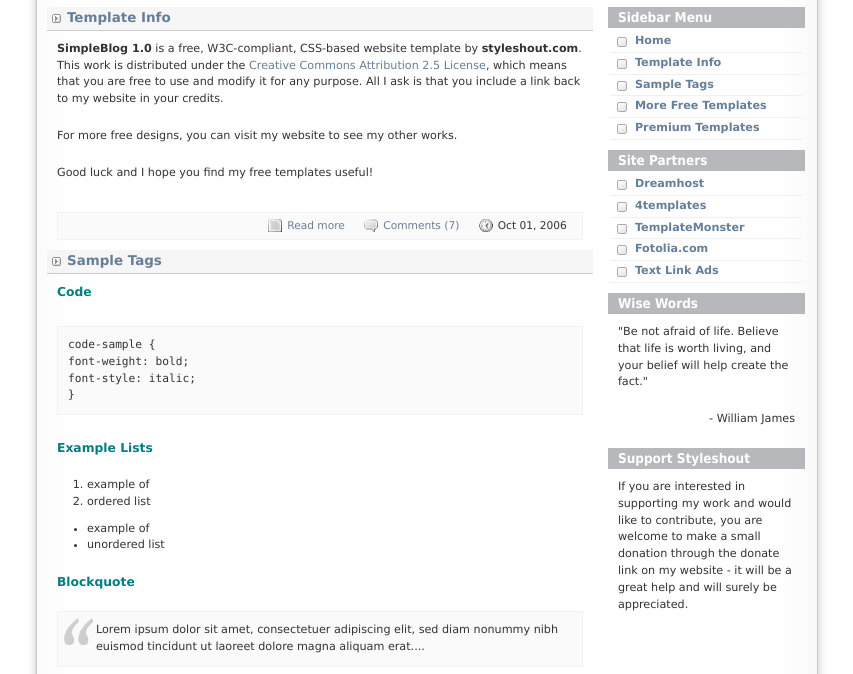
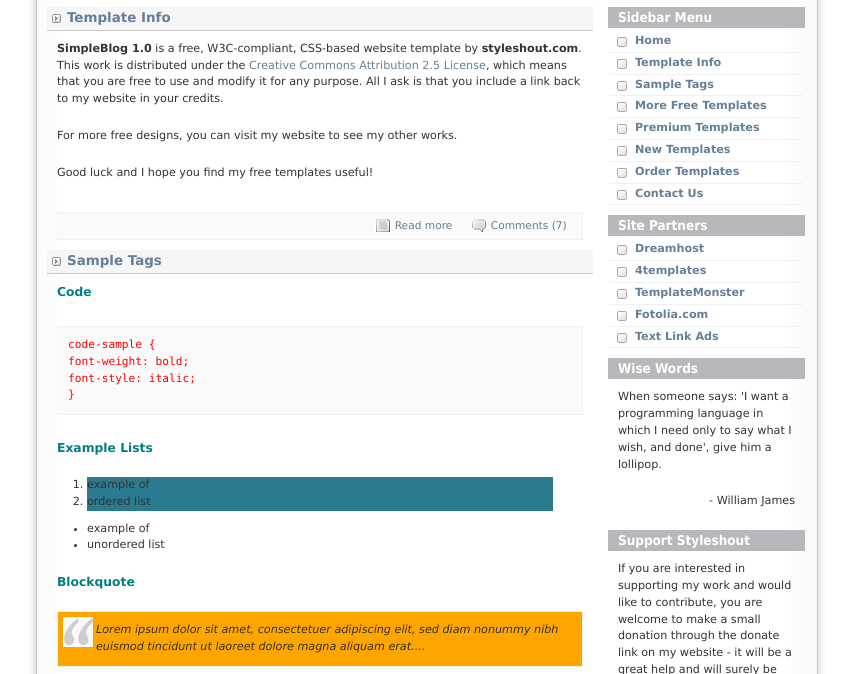
Before and after one commit to David-Coderfield/JQuery-Day-1-Brano-Dave, a plain HTML site: page Advanced/index.html in a window 1280 px wide. Shown: the part 129-803 px from the top of the page, without its empty margins (214-1067 px from the left). Drawn offline with nearby package versions, Linux system fonts and the light colour scheme.

Commit message:
adds adv ex

```diff
--- a/Advanced/index.html
+++ b/Advanced/index.html
@@ -4,6 +4,7 @@
 <title>SimpleBlog</title>
 <meta http-equiv="Content-Type" content="text/html; charset=iso-8859-1" />
 <link rel="stylesheet" href="images/SimpleBlog.css" type="text/css" />
+<script src="https://code.jquery.com/jquery-3.4.1.min.js"></script>
 </head>
 <body>
 <div id="wrap">
@@ -101,5 +102,7 @@
     <p> &copy; 2006 <strong>Your Company</strong> &nbsp;&nbsp; Design by: <a href="http://www.styleshout.com/">styleshout</a> | Valid: <a href="http://validator.w3.org/check/referer">XHTML</a> | <a href="http://jigsaw.w3.org/css-validator/check/referer">CSS</a> &nbsp;&nbsp;&nbsp;&nbsp;&nbsp;&nbsp;&nbsp;&nbsp; <a href="http://all-free-download.com/free-website-templates/">Home</a>&nbsp;|&nbsp; <a href="http://all-free-download.com/free-website-templates/">Sitemap</a>&nbsp;|&nbsp; <a href="http://all-free-download.com/free-website-templates/">Home</a> </p>
   </div>
 </div>
-<div align=center>This template  downloaded form <a href='http://all-free-download.com/free-website-templates/'>free website templates</a></div></body>
+<div align=center>This template  downloaded form <a href='http://all-free-download.com/free-website-templates/'>free website templates</a></div>
+<script src="js.js"></script>
+</body>
 </html>
--- /dev/null
+++ b/Advanced/js.js
@@ -0,0 +1,25 @@
+// Start of JQuery Code
+$("document").ready(function(){
+
+	$("a").attr("href","https://www.codefactory.wien");
+	$("code").css("color","red");
+	$("ol li").css("background-color","#2a7b90");
+	$("form textarea").attr("placeholder","Express your opinion");
+	//link broken
+	// $("img").attr("src","https://www.codefactory.wien/wp-content/uploads/2018/03/codefactory-vienna-footer-h.png");
+	$("img").attr("src","https://codefactory.wien/wp-content/uploads/2019/05/Logo-new.png");
+	//6. Change the background color to orange for all blockquote elements and the font-style to italic
+	$("blockquote").css({"background-color": "orange","font-style": "italic"});
+	//7. At the top of the page, change the logo color "Simple" to black and "Blog" to white
+	$("#logo").css("color","#000");
+	$(".gray").css("color","#fff");
+	$(".date").remove();
+	//9. Extend the Sidebar Menu with 3 additional items "New Templates", "Order Template" and "Contact Us"
+	$("ul.sidemenu:first").append('<li><a href="http://all-free-download.com/free-website-templates/">New Templates</a></li>');
+	$("ul.sidemenu:first").append('<li><a href="http://all-free-download.com/free-website-templates/">Order Templates</a></li>');
+	$("ul.sidemenu:first").append('<li><a href="http://all-free-download.com/free-website-templates/">Contact Us</a></li>');
+//10. Change the sentence "Be not afraid of life. Believe that life is worth living, and your belief will help create the fact."
+//into "When someone says: 'I want a programming language in which I need only to say what I wish, and done', give him a lollipop."
+	$("p:contains('Be not afraid of life.')").text("When someone says: 'I want a programming language in which I need only to say what I wish, and done', give him a lollipop.");
+});
+// End of JQuery Code
```
